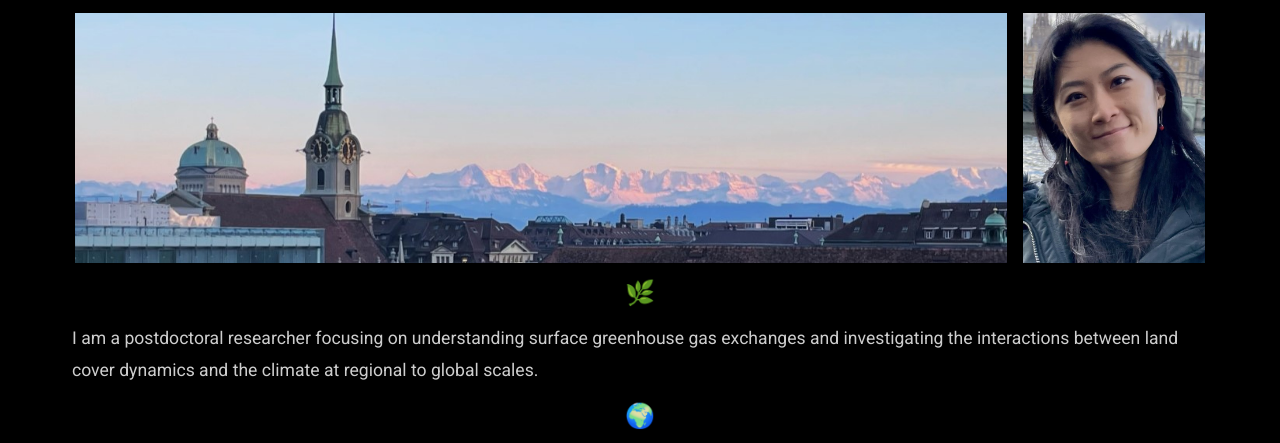
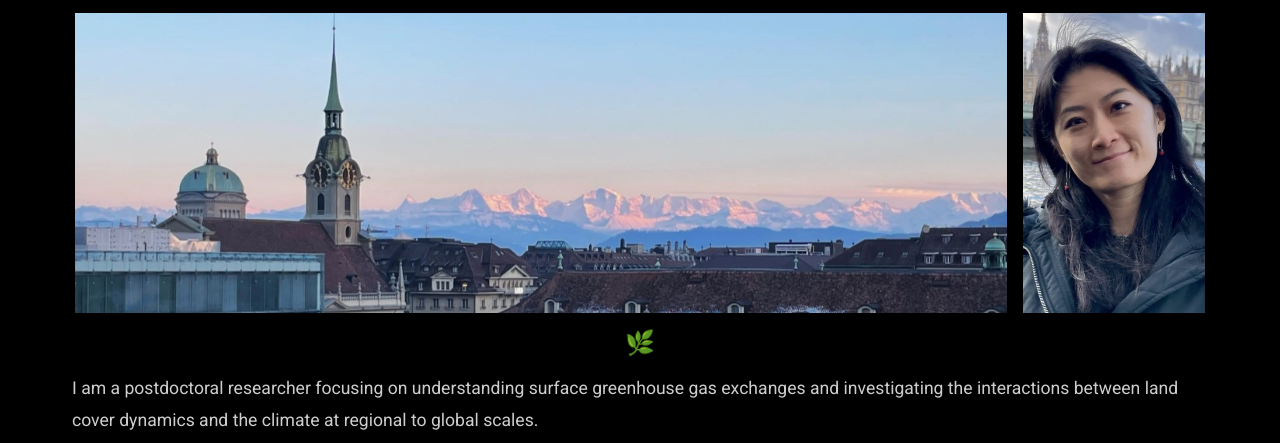
Before and after one commit to Qing-isotope/sun, a plain HTML site: page about.html in a window 1280 px wide. Shown: the part 332-775 px from the top of the page. Drawn offline with Linux system fonts and the light colour scheme.

Commit message:
fix height for image-container-auto

```diff
--- a/assets/style.css
+++ b/assets/style.css
@@ -257,9 +257,9 @@ img {
   gap: 10px;
   align-items: center;
   overflow: visible;
-  height: 30vw; /* Height relative to viewport width */
+  height: 30vw;
   min-height: 100px;
-  max-height: 250px;
+  max-height: 300px;
 }
 
 .image-container-auto img {
```
